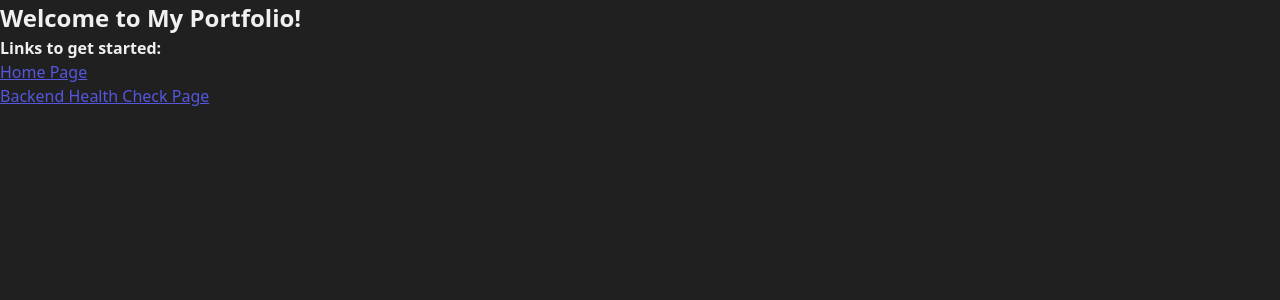
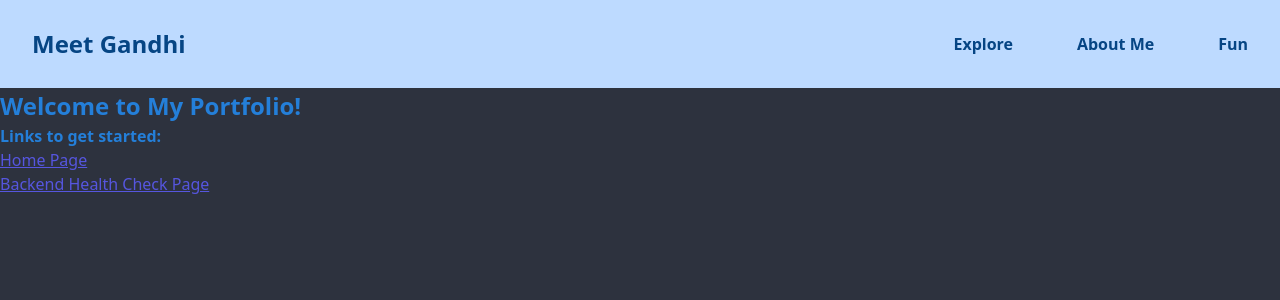
Before and after one commit to meet-dharmesh-gandhi/My-Portfolio, a SvelteKit app in the folder frontend/: page / in a window 1280 px wide. Shown: the top 300 px of the page. Built offline with nearby package versions, Linux system fonts and the light colour scheme.

Commit message:
feat: changed the color pallete and created the navbar

```diff
--- /dev/null
+++ b/frontend/src/lib/components/nav/NavSearch.svelte
@@ -0,0 +1,24 @@
+<script lang="ts">
+	import SearchIcon from "$lib/assets/search-icon.svg?raw";
+</script>
+
+<search>
+	<form
+		class="flex justify-center items-stretch gap-2 bg-(--blue) rounded-full overflow-hidden pl-5"
+		method="dialog"
+	>
+		<input
+			class="my-1 w-full text-(--pure-white)"
+			type="text"
+			placeholder="Search Me..."
+			name="search-button"
+		/>
+		<button
+			class="search-button rounded-full! my-1 mr-1 bg-(--white)! cursor-pointer"
+			type="submit"
+			aria-label="search-button"
+		>
+			{@html SearchIcon}
+		</button>
+	</form>
+</search>
--- /dev/null
+++ b/frontend/src/lib/components/nav/Navbar.css
@@ -0,0 +1,73 @@
+:root {
+	--nav-bar-bg: #303030;
+	--nav-bar-tab-bg: #626262;
+	--nav-dialog-bg: #383838;
+	--nav-search-btn-bg: #78afe3;
+	--nav-option-bg: #145380;
+	--nav-option-active-bg: #4db2fe;
+	--nav-option-border: #2d60c6;
+	--nav-option-hover-border: #091630;
+}
+
+button.nav-tab {
+	transition: all 0.2s ease-in-out;
+	background-color: transparent;
+	color: var(--dark-blue);
+	padding: 2rem;
+	border-radius: 0;
+	font-weight: bold;
+
+	&:hover {
+		background-color: var(--dark-blue);
+		color: var(--white);
+	}
+}
+
+.mega-menu {
+	position: absolute;
+	top: 100%;
+	left: 100%;
+	transform: translateX(-100%);
+}
+
+svg {
+	width: 2rem;
+	height: 2rem;
+}
+
+dialog {
+	.wrapper {
+		width: calc(100vw - 20em);
+	}
+
+	.search-button {
+		padding: 0.2rem 0.5rem;
+
+		svg > * {
+			stroke: var(--blue);
+		}
+	}
+
+	&::before {
+		position: absolute;
+		content: '';
+		top: 0;
+		left: 0;
+		transform: translateX(-100%);
+		width: 1rem;
+		height: 1rem;
+		background-color: var(--white);
+	}
+
+	&::after {
+		position: absolute;
+		content: '';
+		top: 0;
+		left: 0;
+		transform: translateX(-100%);
+		width: 1rem;
+		height: 1rem;
+		background-color: var(--black);
+		border-top-right-radius: 1rem;
+	}
+}
--- /dev/null
+++ b/frontend/src/lib/components/nav/Navbar.svelte
@@ -0,0 +1,111 @@
+<script lang="ts">
+	import type { KeyboardEventHandler } from "svelte/elements";
+    import "./Navbar.css"
+	import NavbarOption from "./NavbarOption.svelte";
+	import NavSearch from "./NavSearch.svelte";
+
+	type tabNames = 'Explore' | 'About Me' | 'Fun';
+	type validHovers = tabNames | 'dialog';
+
+    let hoveringAt: validHovers | null = $state(null);
+	const tabs: Record<tabNames, string[]> = {
+		'Explore': ['Open Source', 'Projects', 'Experience', 'Certificates', 'Blogs', 'Achievements'].sort((a, b) => a.length < b.length ? -1 : 1),
+		'About Me': ['Contact', 'CV', 'Journey Timeline'].sort((a, b) => a.length < b.length ? -1 : 1),
+		'Fun': ['Engineering Playground', 'Builder'].sort((a, b) => a.length < b.length ? -1 : 1),
+	};
+	let wantsToView: tabNames | null = $state(null);
+	let dialog: HTMLDialogElement | null = $state(null);
+
+	$effect(() => {
+		console.log("in effect:", hoveringAt, wantsToView);
+		if (dialog instanceof HTMLDialogElement) {
+			if (hoveringAt && wantsToView && wantsToView in tabs) {
+				dialog.show();
+			} else {
+				dialog.close();
+			}
+		}
+	})
+
+    function onHoverStart(hover: validHovers) {
+		if (hover !== 'dialog' && hover) {
+			wantsToView = hover;
+		}
+        hoveringAt = hover;
+	}
+
+    function onHoverEnd(hover: validHovers) {
+        if (hoveringAt === hover) {
+            hoveringAt = null;
+        }
+    }
+
+	function onButtonClick() {
+		if (dialog instanceof HTMLDialogElement) {
+			dialog.show();
+		}
+	}
+
+	function onKeyDownDialog(e: KeyboardEvent) {
+		if (e.key === 'Tab') {
+			const dialogChildren = [...(dialog?.querySelectorAll('button:not([disabled]), input:not([disabled])') ?? [])];
+			if (!dialogChildren) return;
+			const firstChild = dialogChildren.at(0);
+			const lastChild = dialogChildren.at(-1);
+			if (!(firstChild instanceof HTMLElement && lastChild instanceof HTMLElement)) {
+				return;
+			}
+			if (e.shiftKey && firstChild === e.target && lastChild) {
+				e.preventDefault();
+				lastChild.focus();
+			} else if (!e.shiftKey && dialogChildren.at(-1) === e.target && firstChild) {
+				e.preventDefault();
+				firstChild.focus();
+			}
+		}
+	}
+</script>
+
+<nav class="flex items-center relative justify-between pl-8 bg-(--white) text-(--dark-blue)">
+	<h2>Meet Gandhi</h2>
+	<ul class="flex">
+		{#each Object.keys(tabs) as ele}
+			<li>
+				<button
+					type="button"
+					class="nav-tab"
+					onmouseenter={() => onHoverStart(ele as tabNames)}
+					onmouseleave={() => onHoverEnd(ele as tabNames)}
+					onclick={onButtonClick}
+				>
+					{ele}
+				</button>
+			</li>
+		{/each}
+	</ul>
+	<!-- {#if hoveringAt && wantsToView && wantsToView in tabs} -->
+	<dialog
+		class="mega-menu bg-transparent"
+		onmouseenter={() => onHoverStart('dialog')}
+		onmouseleave={() => onHoverEnd('dialog')}
+		onkeydown={onKeyDownDialog}
+		bind:this={dialog}
+		closedby="any"
+	>
+		<div class="grid grid-cols-2 justify-between gap-10 p-10 rounded-b-2xl wrapper bg-(--white)">
+			<section>
+				<NavSearch />
+			</section>
+			<section class="flex justify-end">
+				<form class="flex flex-wrap gap-2 justify-end">
+					{#if wantsToView}
+						{#each tabs[wantsToView] as ele}
+							<NavbarOption title={ele} />
+						{/each}
+					{/if}
+				</form>
+			</section>
+		</div>
+	</dialog>
+	<!-- {/if} -->
+</nav>
--- /dev/null
+++ b/frontend/src/lib/components/nav/NavbarOption.svelte
@@ -0,0 +1,11 @@
+<script lang="ts">
+    let { title }: { title: string } = $props();
+</script>
+
+<button
+	class="bg-(--blue) border-2 border-solid border-(--white) text-(--white) rounded-full px-4 py-2 transition-all duration-100 ease-in-out hover:bg-(--maroon) hover:border-(--green) hover:text-(--white) focus:bg-(--maroon) active:bg-(--maroon) nav-options text-center w-fit cursor-pointer"
+	type="submit"
+	aria-label={`${title} page link`}
+>
+	{title}
+</button>
--- a/frontend/src/routes/+layout.svelte
+++ b/frontend/src/routes/+layout.svelte
@@ -1,12 +1,22 @@
 <script lang="ts">
 	import './layout.css';
 	import favicon from '$lib/assets/favicon.svg';
+	import Navbar from '$lib/components/nav/Navbar.svelte';
 
 	let { children } = $props();
 </script>
 
 <svelte:head>
 	<link rel="icon" href={favicon} />
+	<title>
+		Home page of the portfolio website containing the main links and content overviews of the other
+		pages
+	</title>
+	<meta
+		name="description"
+		content="Home of Meet Gandhi's unique portfolio. Highlights the pages you can explore further and gives breif description about Meet"
+	/>
 </svelte:head>
 
+<Navbar />
 {@render children()}
--- a/frontend/src/routes/layout.css
+++ b/frontend/src/routes/layout.css
@@ -1,20 +1,45 @@
 @import 'tailwindcss';
 @plugin '@tailwindcss/typography';
 
-body {
-    background-color: #202020;
-    color: #f0f0f0;
+:root {
+	--button-color: #2a73c7;
+	--link-color: #5656df;
+	--visited-link-color: #7542a5;
+	--active-link-color: #ff0000;
+	--bg-color: #202020;
+	--text-color: #f0f0f0;
+	--dark-text-color: #0f0f0f;
+
+	--blue: #247fd9;
+	--dark-blue: #064584;
+	--lighter-blue: #00b7ff;
+	--blue-tint-green: #00d3ee;
+	--blue-green: #00e7bc;
+	--green: #92f48a;
+	--yellow: #f9f871;
+	--pink: #f45b85;
+	--maroon: #b71a54;
+	--grey: #a5abbd;
+	--black: #2d323e;
+	--white: #bddaff;
+	--pure-white: white;
+	--pure-black: black;
 }
 
-button {
-    background-color: #2a73c7;
+body {
+	background-color: var(--black);
+	color: var(--blue);
+}
+
+/* button {
+	background-color: var(--button-color);
 	padding: 0.2em 1em;
 	border-radius: 0.35em;
 
 	&:hover {
 		cursor: pointer;
 	}
-}
+} */
 
 h1 {
 	font-size: 2em;
@@ -40,7 +65,12 @@ h6 {
 	font-size: 0.67em;
 }
 
-h1, h2, h3, h4, h5, h6 {
+h1,
+h2,
+h3,
+h4,
+h5,
+h6 {
 	font-weight: bolder;
 }
 
@@ -48,10 +78,14 @@ a {
 	text-decoration: underline;
 
 	&:link {
-        color: #5656df;
+		color: var(--link-color);
 	}
 
-    &:visited { color: #7542a5; }
+	&:visited {
+		color: var(--visited-link-color);
+	}
 
-    &:active, :active { color: #FF0000; }
+	&:active {
+		color: var(--active-link-color);
 	}
+}
```
Also changed, not shown: frontend/src/lib/assets/search-icon.svg (added), 1 other file (tests, documents, lock files or other folders). Lines whose indentation alone changed are shown as unchanged.
